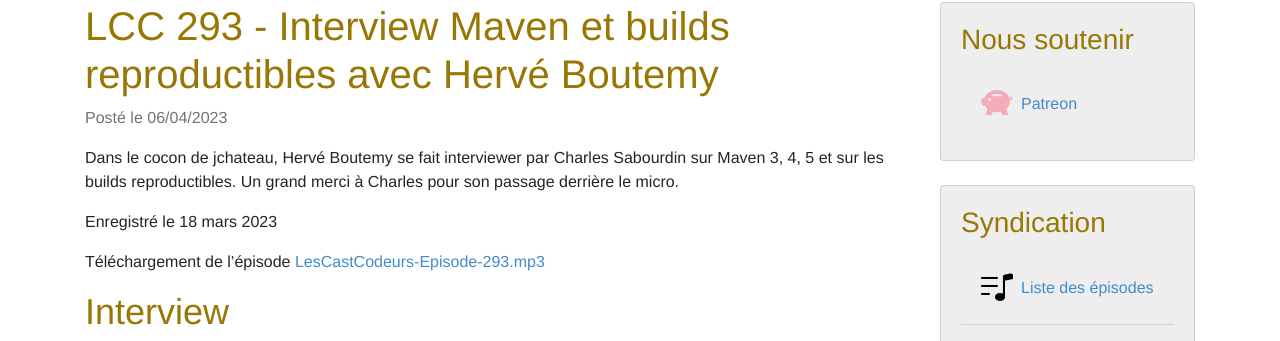
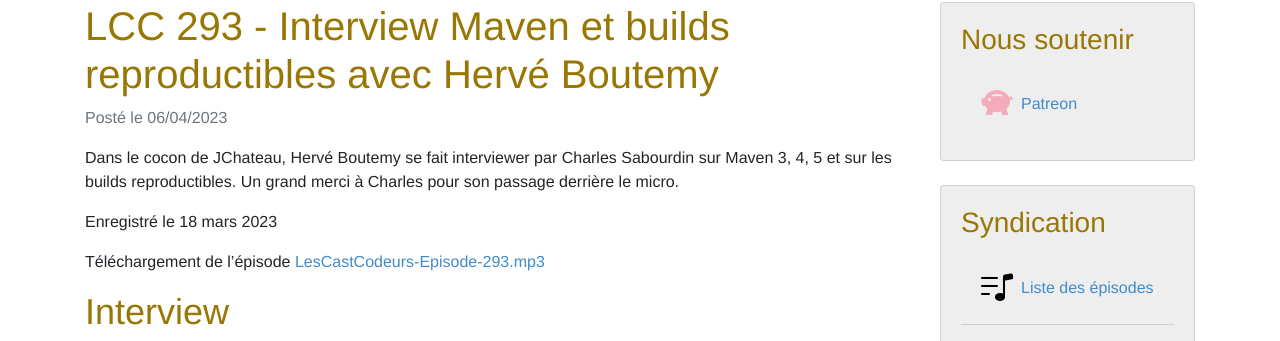
Before and after one commit to lescastcodeurs/lescastcodeurs.com, a Jekyll site: the page built from _posts/2023-04-06-lcc-293-interview-maven-et-builds-reproductibles-avec-herve-boutemy.md, in a window 1280 px wide. Shown: the part 79-420 px from the top of the page. Built offline with Jekyll 4.4.1, drawn with Linux system fonts in a browser that asks for light colours.

```diff
--- a/_posts/2023-04-06-lcc-293-interview-maven-et-builds-reproductibles-avec-herve-boutemy.md
+++ b/_posts/2023-04-06-lcc-293-interview-maven-et-builds-reproductibles-avec-herve-boutemy.md
@@ -8,7 +8,7 @@ mp3_length: 40686981
 tweet: Interview Maven et builds reproductibles avec @hboutemy (merci @kanedafromparis)
 # tweet size: 91-93 -> 99-101 #######################################################################
 ---
-Dans le cocon de jchateau, Hervé Boutemy se fait interviewer par Charles Sabourdin sur Maven 3, 4, 5 et sur les builds reproductibles. Un grand merci à Charles pour son passage derrière le micro.
+Dans le cocon de JChateau, Hervé Boutemy se fait interviewer par Charles Sabourdin sur Maven 3, 4, 5 et sur les builds reproductibles. Un grand merci à Charles pour son passage derrière le micro.
 
 Enregistré le 18 mars 2023
 
```
